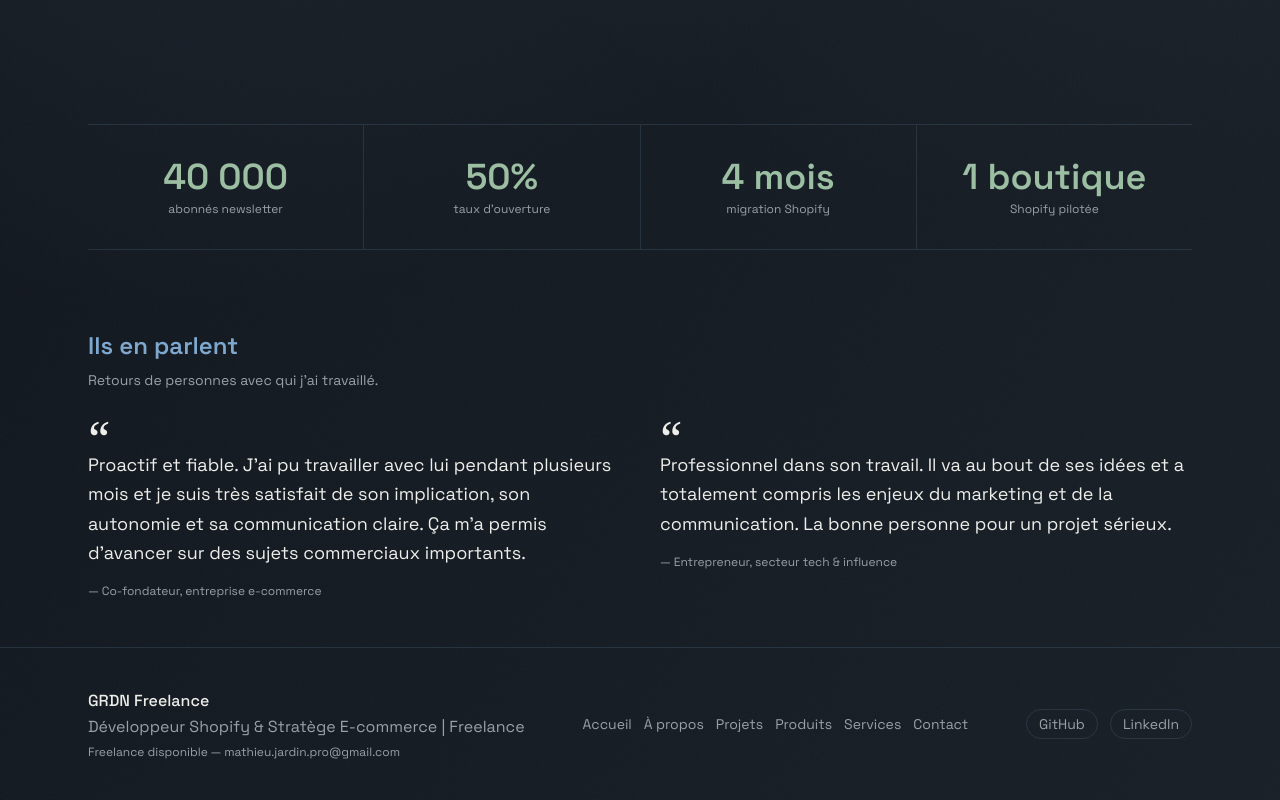
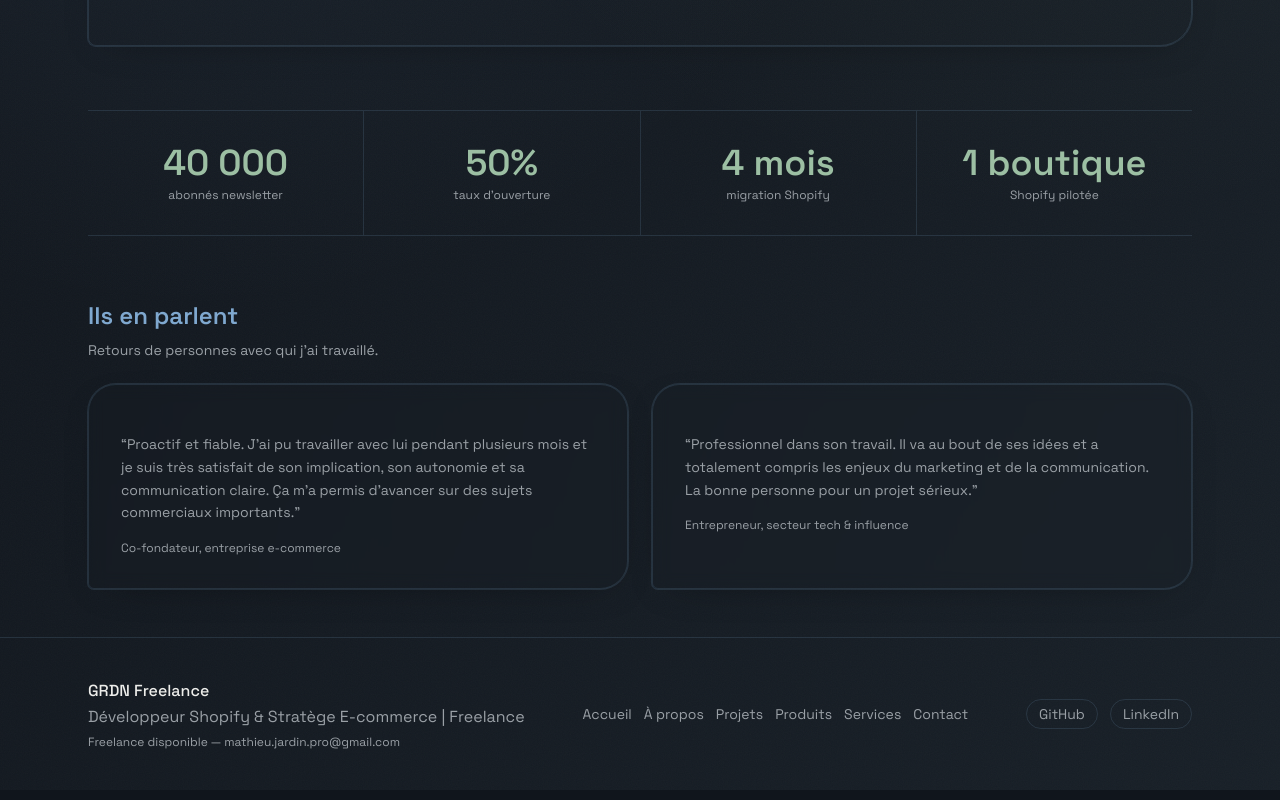
Before and after one commit to Gard0n/portfolio-mathieu-jardin, a Next.js app: page / in a window 1280 px wide. Shown: the part 557-1357 px from the top of the page. Built offline with nearby package versions, Linux system fonts and the light colour scheme.

Commit message:
Revert hero/témoignages en carte, garde la bande de métriques déroulée
Retour au hero encadré et aux témoignages en carte (préférence
confirmée). Seule la bande de métriques reste en ligne de stats avec
séparateurs fins plutôt qu'en grille de 4 boîtes.

```diff
--- a/src/app/page.tsx
+++ b/src/app/page.tsx
@@ -1,4 +1,5 @@
 import { Button } from "@/components/Button";
+import { Card } from "@/components/Card";
 import { Section } from "@/components/Section";
 import { Squiggle } from "@/components/Squiggle";
 import { siteContent } from "@/content/siteContent";
@@ -10,25 +11,12 @@ const metrics = [
   { value: "1 boutique", label: "Shopify pilotée" }
 ];
 
-const testimonials = [
-  {
-    quote:
-      "Proactif et fiable. J'ai pu travailler avec lui pendant plusieurs mois et je suis très satisfait de son implication, son autonomie et sa communication claire. Ça m'a permis d'avancer sur des sujets commerciaux importants.",
-    author: "Co-fondateur, entreprise e-commerce"
-  },
-  {
-    quote:
-      "Professionnel dans son travail. Il va au bout de ses idées et a totalement compris les enjeux du marketing et de la communication. La bonne personne pour un projet sérieux.",
-    author: "Entrepreneur, secteur tech & influence"
-  }
-];
-
 export default function HomePage() {
   const { home } = siteContent;
 
   return (
-    <div className="space-y-20">
-      <section className="reveal py-8 md:py-16">
+    <div className="space-y-16">
+      <section className="reveal rounded-[32px_32px_32px_8px] border border-border bg-surface/80 p-8 shadow-glow md:p-16">
         <div className="mx-auto max-w-3xl text-center">
           <h1 className="text-6xl font-semibold tracking-tight md:text-8xl">
             {home.heroTitle}
@@ -85,16 +73,19 @@ export default function HomePage() {
       </section>
 
       <Section title="Ils en parlent" description="Retours de personnes avec qui j'ai travaillé.">
-        <div className="grid gap-10 md:grid-cols-2">
-          {testimonials.map((t) => (
-            <div key={t.author}>
-              <span className="block font-serif text-5xl leading-none text-accent/50" aria-hidden>
-                &ldquo;
-              </span>
-              <p className="-mt-3 text-lg leading-relaxed text-text">{t.quote}</p>
-              <p className="mt-4 text-xs text-muted">— {t.author}</p>
-            </div>
-          ))}
+        <div className="grid gap-6 md:grid-cols-2">
+          <Card className="md:p-8">
+            <p className="text-sm leading-relaxed">
+              &ldquo;Proactif et fiable. J&apos;ai pu travailler avec lui pendant plusieurs mois et je suis très satisfait de son implication, son autonomie et sa communication claire. Ça m&apos;a permis d&apos;avancer sur des sujets commerciaux importants.&rdquo;
+            </p>
+            <p className="mt-4 text-xs text-muted">Co-fondateur, entreprise e-commerce</p>
+          </Card>
+          <Card className="md:p-8">
+            <p className="text-sm leading-relaxed">
+              &ldquo;Professionnel dans son travail. Il va au bout de ses idées et a totalement compris les enjeux du marketing et de la communication. La bonne personne pour un projet sérieux.&rdquo;
+            </p>
+            <p className="mt-4 text-xs text-muted">Entrepreneur, secteur tech &amp; influence</p>
+          </Card>
         </div>
       </Section>
     </div>
```
